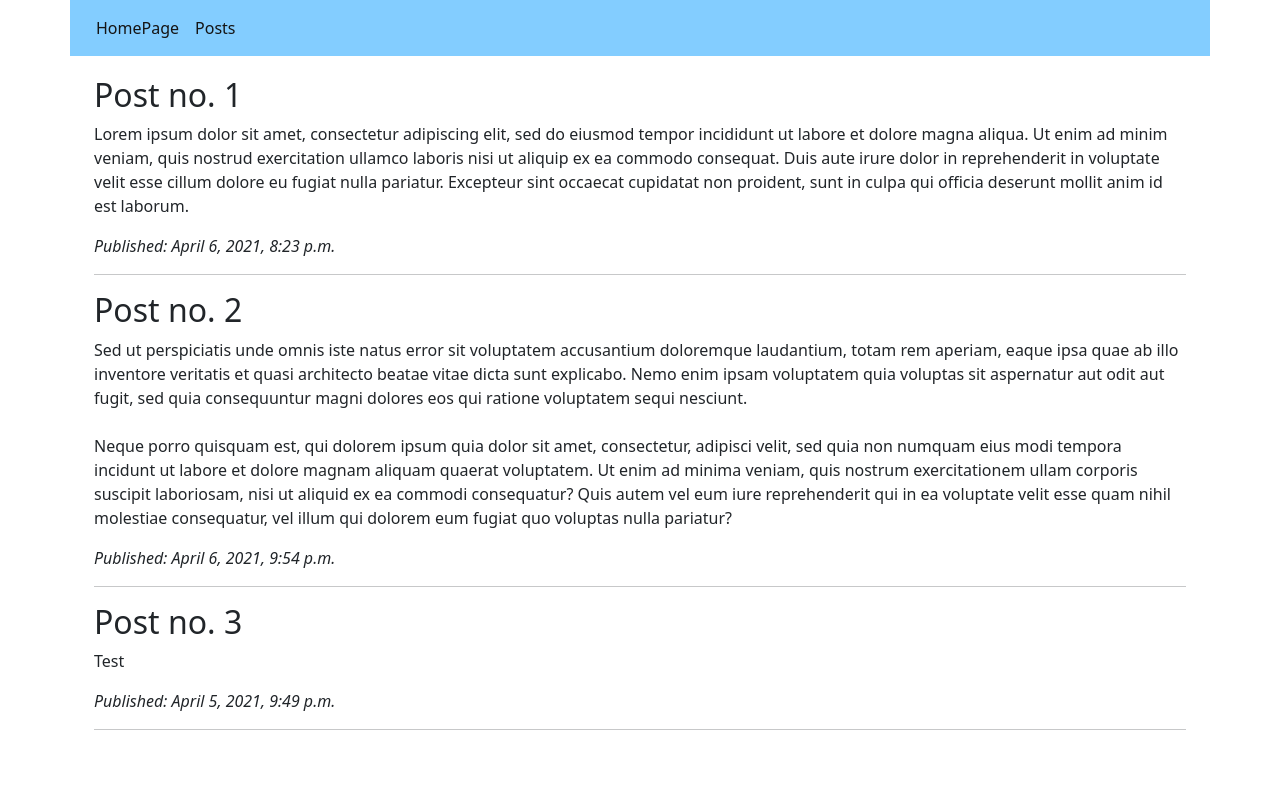
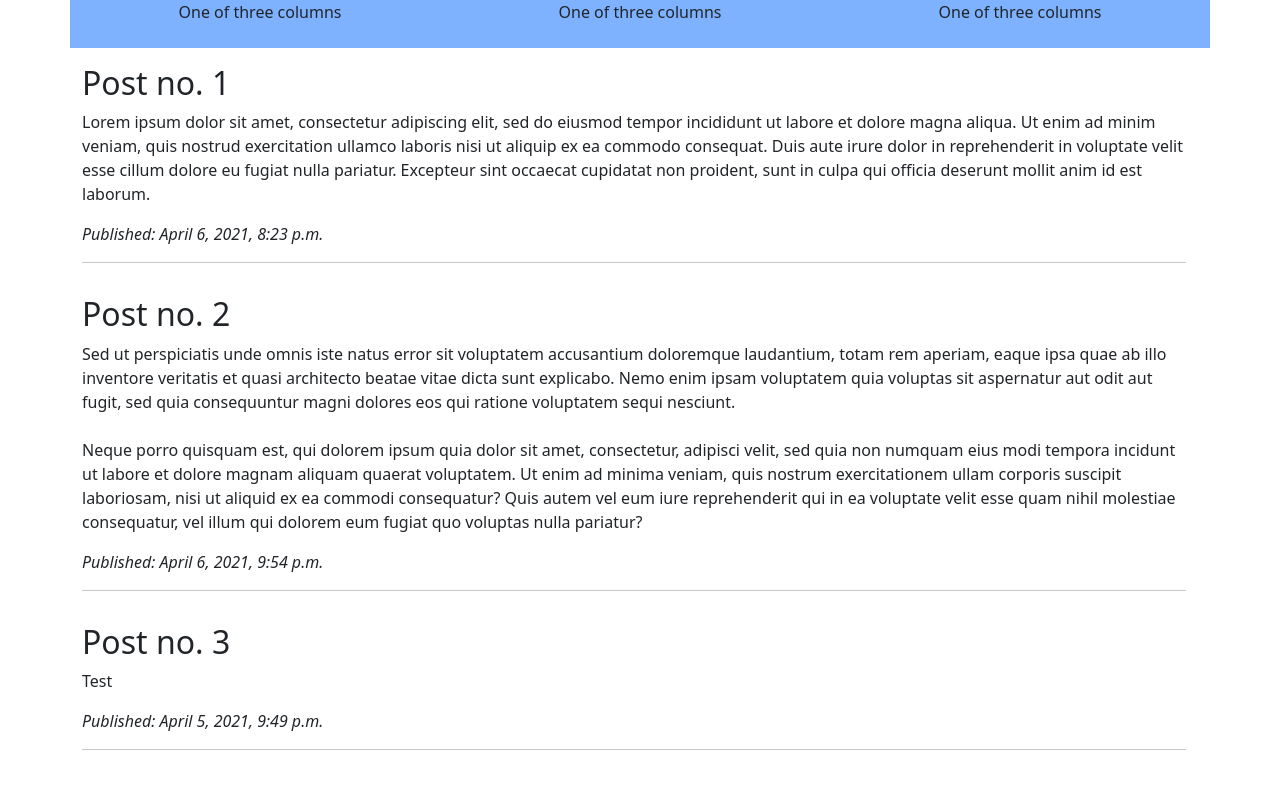
Before and after one commit to Sandmann11/Django-blog, a Django app: page /post_list/ in a window 1280 px wide. Run offline with Django 3.2, Linux system fonts and the light colour scheme; data comes from the database, SQL or seed files in the repository.

Commit message:
Further working on styles and re-imagining navbar ;)

```diff
--- a/blog/static/css/main.css
+++ b/blog/static/css/main.css
@@ -7,29 +7,30 @@ nav {
     margin-bottom: 20px;
 }
 
-#navbarNav {
-    background-color: #83cdff;
-    padding-left: 6px;
+.navBar {
+    background-color: #7eb2ff;
+    width: auto;
+    vertical-align: middle;
+    height: 3em;
 }
-
-#navContainer {
-    background-color:#83cdff;
-
-}
-
-/* #mainCointainer {
-    padding-left: 0;
-} */
 
 .nav-link {
     color: #141414;
 }
 
-/* .container {
-    background-color:#a3fdee;
+.container .mainContainer {
+    padding-left: 0;
+    padding-top: 1em;
+}
 
-} */
+.row .row-cols-3 {
+    height: 3em;
+    vertical-align: middle;
+    text-align: center;
+}
 
-.container #mainContainer {
-    padding-left: 0;
+.col {
+    height: 2em;
+    vertical-align: middle;
+    text-align: center;
 }
--- a/blog/templates/blog/main.html
+++ b/blog/templates/blog/main.html
@@ -9,8 +9,9 @@
         <title>The Blog</title>
         <meta name="description" content="">
         <meta name="viewport" content="width=device-width, initial-scale=1">
+        <link rel="stylesheet" href="{% static 'css/main.css' %}">
         <link href="https://cdn.jsdelivr.net/npm/bootstrap@5.0.0-beta3/dist/css/bootstrap.min.css" rel="stylesheet" integrity="sha384-eOJMYsd53ii+scO/bJGFsiCZc+5NDVN2yr8+0RDqr0Ql0h+rP48ckxlpbzKgwra6" crossorigin="anonymous">
-        <link rel="stylesheet" href="{% static 'css/main.css' %}">
+
     </head>
     <body>
 
--- a/blog/templates/blog/navbar.html
+++ b/blog/templates/blog/navbar.html
@@ -1,16 +1,31 @@
-<div class="container" id="navContainer">
+{% comment %} <div class="container" id="navContainer">
     <nav class="navbar navbar-expand-lg">
         {% comment %} <div class="container-fluid"> {% endcomment %}
-            <div class="collapse navbar-collapse" id="navbarNav">
-                <ul class="navbar-nav">
-                    <li class="nav-item active">
-                        <a class="nav-link" aria-current="page" href="{% url 'main' %}">HomePage</a>
-                    </li>
-                    <li class="nav-item">
-                        <a class="nav-link" href="{% url 'post_list' %}">Posts</a>
-                    </li>
-                </ul>
-            </div>
+            {% comment %} <div class="collapse navbar-collapse" id="navbarNav"> {% endcomment %}
+                {% comment %} <ul class="navbar-nav"> {% endcomment %}
+                    {% comment %} <li class="nav-item active"> {% endcomment %}
+                        {% comment %} <a class="nav-link" aria-current="page" href="{% url 'main' %}">HomePage</a> {% endcomment %}
+                    {% comment %} </li> {% endcomment %}
+                    {% comment %} <li class="nav-item"> {% endcomment %}
+                        {% comment %} <a class="nav-link" href="{% url 'post_list' %}">Posts</a> {% endcomment %}
+                    {% comment %} </li> {% endcomment %}
+                {% comment %} </ul> {% endcomment %}
+            {% comment %} </div> {% endcomment %}
         {% comment %} </div> {% endcomment %}
-    </nav>
+    {% comment %} </nav> {% endcomment %}
+{% comment %} </div> {% endcomment %}
+
+
+<div class = "container-xl navBar">
+    <div class = "row row-cols-3">
+        <div class="col">
+            One of three columns
+        </div>
+        <div class="col">
+            One of three columns
+        </div>
+        <div class="col">
+            One of three columns
+        </div>
+    </div>
 </div>
--- a/blog/templates/blog/post_list.html
+++ b/blog/templates/blog/post_list.html
@@ -20,7 +20,7 @@
 
                 {% for post in posts %}
 
-                    <div class="container">
+                    <div class="container mainContainer">
                         <h2>{{ post.title }}</h2>
                         <p>{{ post.text|linebreaksbr }}
                         <p><i>Published: {{ post.published_date }}</i></p>
```
